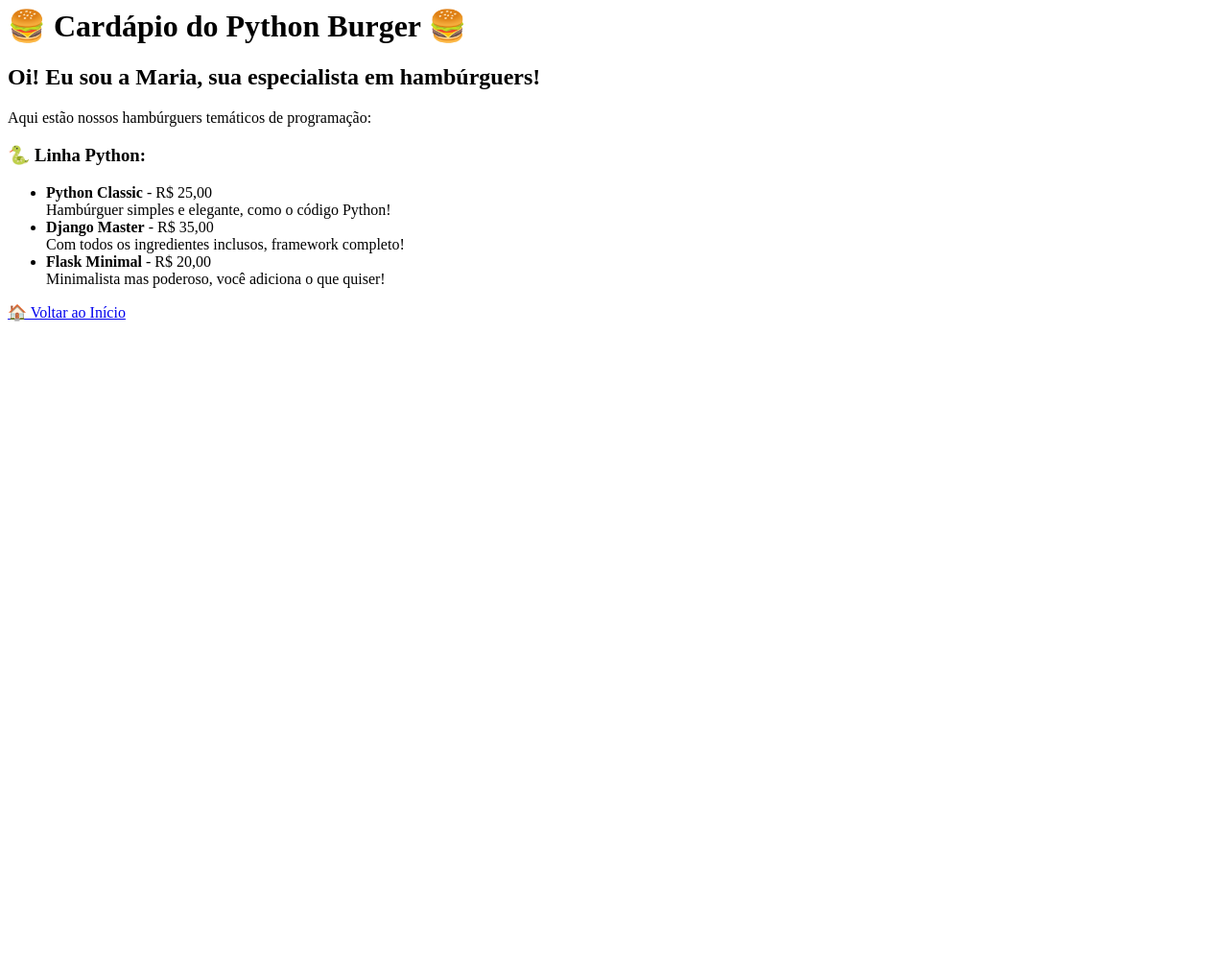
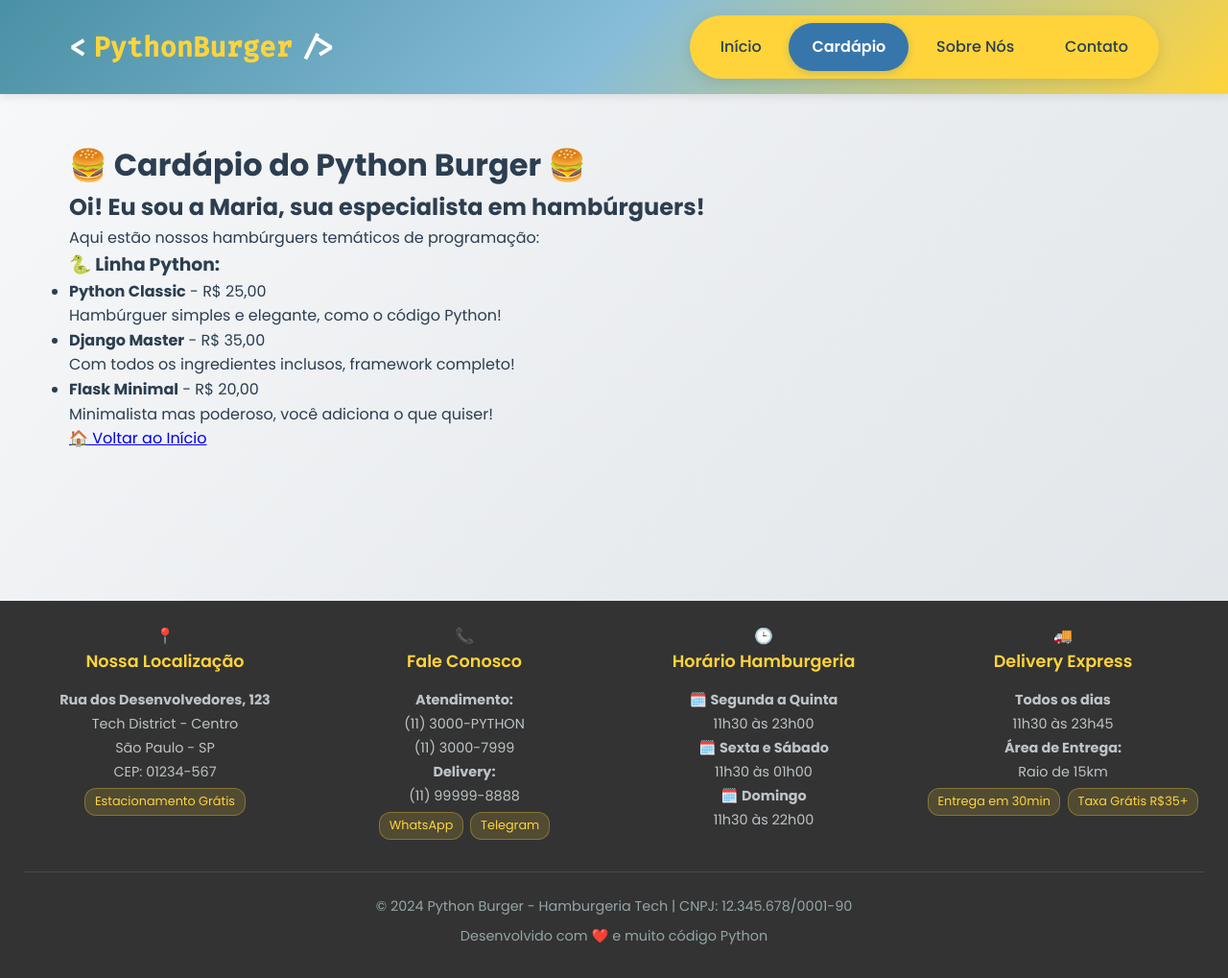
Before and after one commit to viiduke/PythonBurger, a Django app: page /cardapio/ in a window 1280 px wide. Shown: the whole page at 96% size. Before the commit the page ends 335 px from the top, so only its background shows below. Run offline with Django 5.2, Linux system fonts and the light colour scheme.

Commit message:
updating again

```diff
--- /dev/null
+++ b/cardapio/static/cardapio/css/base.css
@@ -0,0 +1,380 @@
+/* Python Burger - Layout Moderno e Inovador */
+
+@import url('https://fonts.googleapis.com/css2?family=Poppins:wght@300;400;500;600;700&family=Fira+Code:wght@400;500&display=swap');
+
+/* Reset e base */
+* {
+    margin: 0;
+    padding: 0;
+    box-sizing: border-box;
+}
+
+body {
+    font-family: 'Poppins', sans-serif;
+    line-height: 1.6;
+    color: #2c3e50;
+    background: linear-gradient(135deg, #f8f9fa 0%, #e9ecef 50%, #dee2e6 100%);
+    min-height: 100vh;
+}
+
+/* Header com navegação destacada */
+.header {
+    background: linear-gradient(135deg, #4a90a4 0%, #87bdd8 50%, #ffd43b 100%);
+    color: #ffffff;
+    padding: 1rem 0;
+    position: sticky;
+    top: 0;
+    z-index: 1000;
+    box-shadow: 0 2px 10px rgba(0, 0, 0, 0.1);
+}
+
+.header-container {
+    max-width: 1200px;
+    margin: 0 auto;
+    display: flex;
+    justify-content: space-between;
+    align-items: center;
+    padding: 0 2rem;
+}
+
+/* Logo harmonizado */
+.logo {
+    font-family: 'Fira Code', monospace;
+    font-size: 1.8rem;
+    font-weight: 600;
+    color: #ffd43b;
+    text-decoration: none;
+    position: relative;
+    transition: all 0.3s ease;
+}
+
+.logo::before {
+    content: '<';
+    color: #ffffff;
+    margin-right: 0.5rem;
+}
+
+.logo::after {
+    content: '/>';
+    color: #ffffff;
+    margin-left: 0.5rem;
+}
+
+.logo:hover {
+    transform: scale(1.05);
+    text-shadow: 0 0 15px rgba(255, 212, 59, 0.4);
+}
+
+/* Navegação com fundo amarelo */
+.nav {
+    display: flex;
+    gap: 0.3rem;
+    background: #ffd43b;
+    padding: 0.5rem;
+    border-radius: 50px;
+    box-shadow: 0 4px 15px rgba(0, 0, 0, 0.1);
+}
+
+.nav-link {
+    color: #2c3e50;
+    text-decoration: none;
+    padding: 0.75rem 1.5rem;
+    border-radius: 25px;
+    font-weight: 500;
+    transition: all 0.3s ease;
+    position: relative;
+    background: transparent;
+    border: none;
+}
+
+.nav-link:hover {
+    background: rgba(255, 255, 255, 0.3);
+    transform: translateY(-1px);
+}
+
+.nav-link.active {
+    background: #3776ab;
+    color: #ffffff;
+    font-weight: 600;
+    box-shadow: 0 2px 8px rgba(55, 118, 171, 0.3);
+}
+
+/* Área de conteúdo */
+.content {
+    max-width: 1200px;
+    margin: 0 auto;
+    padding: 3rem 2rem;
+    min-height: 60vh;
+}
+
+.default-content {
+    text-align: center;
+    padding: 4rem 0;
+}
+
+.default-content h2 {
+    font-size: 3.5rem;
+    font-weight: 700;
+    margin-bottom: 1.5rem;
+    background: linear-gradient(135deg, #3776ab 0%, #ffd43b 100%);
+    -webkit-background-clip: text;
+    -webkit-text-fill-color: transparent;
+    background-clip: text;
+}
+
+.default-content p {
+    font-size: 1.3rem;
+    color: #6c757d;
+    max-width: 600px;
+    margin: 0 auto 2rem;
+}
+
+.hero-code {
+    background: #1e1e1e;
+    border-radius: 15px;
+    padding: 1.5rem;
+    margin: 2rem auto;
+    max-width: 500px;
+    box-shadow: 0 10px 30px rgba(0, 0, 0, 0.2);
+}
+
+.hero-code code {
+    font-family: 'Fira Code', monospace;
+    color: #ffd43b;
+    font-size: 1.1rem;
+}
+
+/* Footer grid sem quebras */
+.footer-grid {
+    display: grid;
+    grid-template-columns: repeat(4, 1fr);
+    gap: 1rem;
+    margin-bottom: 2rem;
+}
+
+.footer-section {
+    text-align: center;
+    min-width: 0; /* Permite que o conteúdo encolha */
+}
+
+.footer-section p {
+    margin-bottom: 0.3rem;
+    line-height: 1.4;
+    text-align: center;
+    color: #bdc3c7;
+    font-size: 0.9rem;
+}
+
+.footer-section h4 {
+    color: #ffd43b;
+    margin-bottom: 1rem;
+    font-size: 1.1rem;
+    font-weight: 600;
+    text-align: center;
+    white-space: nowrap; /* Evita quebra do título */
+}
+
+.info-tag {
+    display: inline-block;
+    background: rgba(255, 212, 59, 0.15);
+    color: #ffd43b;
+    padding: 0.2rem 0.6rem;
+    border-radius: 12px;
+    font-size: 0.8rem;
+    margin: 0.1rem;
+    border: 1px solid rgba(255, 212, 59, 0.3);
+}
+
+/* Footer bottom */
+.footer-bottom {
+    border-top: 1px solid rgba(255, 255, 255, 0.1);
+    padding-top: 1.5rem;
+    text-align: center;
+}
+
+.footer-bottom p {
+    color: #95a5a6;
+    font-size: 0.9rem;
+    margin-bottom: 0.5rem;
+}
+
+.tech-badge {
+    display: inline-block;
+    background: linear-gradient(45deg, #3776ab, #ffd43b);
+    color: #2c3e50;
+    padding: 0.5rem 1rem;
+    border-radius: 25px;
+    font-family: 'Fira Code', monospace;
+    font-weight: 500;
+    margin: 0.5rem;
+    box-shadow: 0 4px 15px rgba(0, 0, 0, 0.1);
+}
+
+/* Animações suaves */
+@keyframes fadeInUp {
+    from {
+        opacity: 0;
+        transform: translateY(20px);
+    }
+    to {
+        opacity: 1;
+        transform: translateY(0);
+    }
+}
+
+.footer-section {
+    animation: fadeInUp 0.6s ease forwards;
+}
+
+.footer-section:nth-child(1) { animation-delay: 0.1s; }
+.footer-section:nth-child(2) { animation-delay: 0.2s; }
+.footer-section:nth-child(3) { animation-delay: 0.3s; }
+.footer-section:nth-child(4) { animation-delay: 0.4s; }
+
+/* Menu hambúrguer */
+.hamburger {
+    display: none;
+    flex-direction: column;
+    cursor: pointer;
+    padding: 0.5rem;
+    border-radius: 8px;
+    background: rgba(255, 255, 255, 0.1);
+    border: 1px solid rgba(255, 255, 255, 0.2);
+    transition: all 0.3s ease;
+}
+
+.hamburger:hover {
+    background: rgba(255, 212, 59, 0.2);
+    transform: scale(1.05);
+}
+
+.hamburger span {
+    width: 25px;
+    height: 3px;
+    background: #ffffff;
+    margin: 3px 0;
+    transition: all 0.3s ease;
+    border-radius: 2px;
+}
+
+.hamburger.active span:nth-child(1) {
+    transform: rotate(45deg) translate(5px, 5px);
+}
+
+.hamburger.active span:nth-child(2) {
+    opacity: 0;
+}
+
+.hamburger.active span:nth-child(3) {
+    transform: rotate(-45deg) translate(7px, -6px);
+}
+
+/* Navegação mobile */
+.nav.mobile-open {
+    display: flex;
+    flex-direction: column;
+    position: absolute;
+    top: 100%;
+    right: 2rem;
+    background: #ffd43b;
+    border-radius: 15px;
+    box-shadow: 0 8px 25px rgba(0, 0, 0, 0.2);
+    padding: 1rem;
+    gap: 0.5rem;
+    z-index: 1000;
+    min-width: 200px;
+}
+
+.nav.mobile-open .nav-link {
+    text-align: center;
+    padding: 1rem;
+    border-radius: 10px;
+}
+
+/* Footer estilizado */
+.footer {
+    background: #333;
+    color: white;
+    text-align: center;
+    padding: 1.5rem;
+    margin-top: 3rem;
+}
+
+/* Responsividade melhorada */
+@media (max-width: 1024px) {
+    .footer-grid {
+        grid-template-columns: repeat(2, 1fr);
+        gap: 2rem;
+    }
+
+    .footer-section h4 {
+        white-space: normal;
+        font-size: 1rem;
+    }
+}
+
+@media (max-width: 768px) {
+    .header-container {
+        position: relative;
+    }
+
+    .hamburger {
+        display: flex;
+    }
+
+    .nav {
+        display: none;
+        position: absolute;
+        top: 100%;
+        right: 0;
+    }
+
+    .logo {
+        font-size: 1.5rem;
+    }
+
+    .content {
+        padding: 2rem 1rem;
+    }
+
+    .default-content h2 {
+        font-size: 2.5rem;
+    }
+
+    .footer-grid {
+        grid-template-columns: 1fr;
+        gap: 1.5rem;
+    }
+
+    .footer-container {
+        padding: 0 1rem;
+    }
+
+    .hero-code {
+        margin: 1rem;
+        padding: 1rem;
+    }
+}
+
+@media (max-width: 480px) {
+    .default-content h2 {
+        font-size: 2rem;
+    }
+
+    .logo {
+        font-size: 1.3rem;
+    }
+
+    .footer-section p {
+        font-size: 0.85rem;
+    }
+
+    .header-container {
+        padding: 0 1rem;
+    }
+
+    .nav.mobile-open {
+        right: 1rem;
+        min-width: 180px;
+    }
+}
--- /dev/null
+++ b/cardapio/static/cardapio/js/script.js
@@ -0,0 +1,26 @@
+// JavaScript do Python Burger - Interatividade simples
+
+// Aguarda a página carregar completamente
+document.addEventListener('DOMContentLoaded', function() {
+
+    // Mensagem de boas-vindas no console
+    console.log('🍔 Bem-vindo ao Python Burger! Sistema carregado com sucesso!');
+
+    // Adiciona efeito de click nos links do menu
+    const menuLinks = document.querySelectorAll('.nav a');
+
+    menuLinks.forEach(function(link) {
+        link.addEventListener('click', function() {
+            console.log('🔗 Navegando para: ' + link.textContent);
+        });
+    });
+
+    // Destaca o item de menu atual
+    const currentUrl = window.location.pathname;
+    menuLinks.forEach(function(link) {
+        if (link.getAttribute('href') === currentUrl) {
+            link.style.background = '#3776AB';
+            link.style.color = 'white';
+        }
+    });
+});
--- a/cardapio/templates/cardapio/base.html
+++ b/cardapio/templates/cardapio/base.html
@@ -1,43 +1,161 @@
+{% load static %}
+
 <!DOCTYPE html>
 <html lang="pt-BR">
 <head>
     <meta charset="UTF-8">
     <meta name="viewport" content="width=device-width, initial-scale=1.0">
-    <title>{% block titulo %}Python Burger{% endblock %}</title>
-    <style>
-        body { font-family: Arial, sans-serif; margin: 0; background: #f5f5f5; }
-        .header { background: #3776AB; color: white; padding: 1rem; text-align: center; }
-        .nav { background: #FFD43B; padding: 0.5rem; text-align: center; }
-        .nav a { margin: 0 1rem; text-decoration: none; color: #333; font-weight: bold; }
-        .content { max-width: 800px; margin: 2rem auto; padding: 1rem; background: white; border-radius: 8px; }
-        .footer { background: #333; color: white; text-align: center; padding: 1rem; margin-top: 2rem; }
-    </style>
+    <title>{% block titulo %}Python Burger - Hamburgeria Tech{% endblock %}</title>
+    <link rel="stylesheet" href="{% static 'cardapio/css/base.css' %}">
+    <link rel="stylesheet" href="{% static 'cardapio/css/style.css' %}">
 </head>
 <body>
-    <!-- Header padrão do Python Burger -->
+    <!-- Header responsivo com menu hambúrguer -->
     <header class="header">
-        <h1>🍔 Python Burger 🍔</h1>
-        <p>O melhor hambúrguer da linguagem Python!</p>
+        <div class="header-container">
+            <a href="/" class="logo">PythonBurger</a>
+
+            <!-- Menu hambúrguer (mobile) -->
+            <div class="hamburger" onclick="toggleMenu()">
+                <span></span>
+                <span></span>
+                <span></span>
+            </div>
+
+            <!-- Navegação (desktop) -->
+            <nav class="nav" id="navMenu">
+                <a href="/" class="nav-link active">Início</a>
+                <a href="/cardapio/" class="nav-link">Cardápio</a>
+                <a href="/sobre/" class="nav-link">Sobre Nós</a>
+                <a href="/contato/" class="nav-link">Contato</a>
+            </nav>
+        </div>
     </header>
 
-    <!-- Menu de navegação padrão -->
-    <nav class="nav">
-        <a href="/">🏠 Início</a>
-        <a href="/cardapio/">🍔 Cardápio</a>
-        <a href="/sobre/">📖 Nossa História</a>
-        <a href="/contato/">📞 Contato</a>
-    </nav>
-
-    <!-- Área de conteúdo personalizable -->
+    <!-- Área de conteúdo -->
     <main class="content">
         {% block conteudo %}
-        <p>Conteúdo padrão da página</p>
+        <div class="default-content">
+            <h2>Bem-vindo ao Python Burger!</h2>
+            <p>A hamburgeria que combina código limpo com sabores excepcionais. Aqui, cada prato é desenvolvido com a precisão de um algoritmo perfeito.</p>
+
+            <div class="hero-code">
+                <code>
+                    def experiencia_gastronomica():<br>
+                    &nbsp;&nbsp;&nbsp;&nbsp;return "Sabor excepcional + Ambiente tech"
+                </code>
+            </div>
+
+            <div class="tech-badge">🐍 Powered by Python</div>
+            <div class="tech-badge">🍔 Compiled with Love</div>
+        </div>
         {% endblock %}
     </main>
 
-    <!-- Footer padrão -->
+    <!-- Footer convencional moderno -->
     <footer class="footer">
-        <p>© 2024 Python Burger - Todos os direitos reservados</p>
+        <div class="footer-container">
+            <div class="footer-grid">
+
+                <div class="footer-section">
+                    <span class="footer-icon">📍</span>
+                    <h4>Nossa Localização</h4>
+                    <p><strong>Rua dos Desenvolvedores, 123</strong></p>
+                    <p>Tech District - Centro</p>
+                    <p>São Paulo - SP</p>
+                    <p>CEP: 01234-567</p>
+                    <div class="info-tag">Estacionamento Grátis</div>
+                </div>
+
+                <div class="footer-section">
+                    <span class="footer-icon">📞</span>
+                    <h4>Fale Conosco</h4>
+                    <p><strong>Atendimento:</strong></p>
+                    <p>(11) 3000-PYTHON</p>
+                    <p>(11) 3000-7999</p>
+                    <p><strong>Delivery:</strong></p>
+                    <p>(11) 99999-8888</p>
+                    <div class="info-tag">WhatsApp</div>
+                    <div class="info-tag">Telegram</div>
+                </div>
+
+                <div class="footer-section">
+                    <span class="footer-icon">🕒</span>
+                    <h4>Horário Hamburgeria</h4>
+                    <p>🗓️ <strong>Segunda a Quinta</strong></p>
+                    <p>11h30 às 23h00</p>
+                    <p>🗓️ <strong>Sexta e Sábado</strong></p>
+                    <p>11h30 às 01h00</p>
+                    <p>🗓️ <strong>Domingo</strong></p>
+                    <p>11h30 às 22h00</p>
+                </div>
+
+                <div class="footer-section">
+                    <span class="footer-icon">🚚</span>
+                    <h4>Delivery Express</h4>
+                    <p><strong>Todos os dias</strong></p>
+                    <p>11h30 às 23h45</p>
+                    <p><strong>Área de Entrega:</strong></p>
+                    <p>Raio de 15km</p>
+                    <div class="info-tag">Entrega em 30min</div>
+                    <div class="info-tag">Taxa Grátis R$35+</div>
+                </div>
+
+            </div>
+
+            <div class="footer-bottom">
+                <p>© 2024 Python Burger - Hamburgeria Tech | CNPJ: 12.345.678/0001-90</p>
+                <p>Desenvolvido com ❤️ e muito código Python</p>
+            </div>
+        </div>
     </footer>
+
+    <script src="{% static 'cardapio/js/script.js' %}"></script>
+
+    <script>
+        // JavaScript para menu hambúrguer e navegação ativa
+        function toggleMenu() {
+            const nav = document.getElementById('navMenu');
+            const hamburger = document.querySelector('.hamburger');
+
+            nav.classList.toggle('mobile-open');
+            hamburger.classList.toggle('active');
+        }
+
+        // Fechar menu ao clicar fora
+        document.addEventListener('click', function(event) {
+            const nav = document.getElementById('navMenu');
+            const hamburger = document.querySelector('.hamburger');
+
+            if (!hamburger.contains(event.target) && !nav.contains(event.target)) {
+                nav.classList.remove('mobile-open');
+                hamburger.classList.remove('active');
+            }
+        });
+
+        // Marcar link ativo baseado na URL atual
+        document.addEventListener('DOMContentLoaded', function() {
+            const navLinks = document.querySelectorAll('.nav-link');
+            const currentPage = window.location.pathname;
+
+            navLinks.forEach(link => {
+                link.classList.remove('active');
+                if (link.getAttribute('href') === currentPage) {
+                    link.classList.add('active');
+                }
+            });
+
+            // Fechar menu mobile ao clicar em link
+            navLinks.forEach(link => {
+                link.addEventListener('click', function() {
+                    const nav = document.getElementById('navMenu');
+                    const hamburger = document.querySelector('.hamburger');
+
+                    nav.classList.remove('mobile-open');
+                    hamburger.classList.remove('active');
+                });
+            });
+        });
+    </script>
 </body>
 </html>
--- /dev/null
+++ b/cardapio/templates/cardapio/cardapio.html
@@ -0,0 +1,22 @@
+<!-- Herda do template base -->
+{% extends 'cardapio/base.html' %}
+
+<!-- Personaliza o título da página -->
+{% block titulo %}Python Burger - Cardápio{% endblock %}
+
+<!-- Conteúdo específico da página -->
+{% block conteudo %}
+    <h1>🍔 Cardápio do Python Burger 🍔</h1>
+    <h2>Oi! Eu sou a {{ atendente }}, sua especialista em hambúrguers!</h2>
+    <p>Aqui estão nossos hambúrguers temáticos de programação:</p>
+
+    <h3>🐍 Linha Python:</h3>
+    <ul>
+        {% for hamburguer in hamburguers %}
+            <li><strong>{{ hamburguer.nome }}</strong> - R$ {{ hamburguer.preco }}<br>
+                {{ hamburguer.descricao }}</li>
+        {% endfor %}
+    </ul>
+
+    <p><a href='/'>🏠 Voltar ao Início</a></p>
+{% endblock %}
--- a/cardapio/views.py
+++ b/cardapio/views.py
@@ -25,76 +25,50 @@ def home(request):
 # View da página do cardápio
 def cardapio(request):
     # Maria, especialista em hambúrguers, apresenta o cardápio
-    cardapio_html = """
-    <h1>🍔 Cardápio do Python Burger 🍔</h1>
-    <h2>Oi! Eu sou a Maria, sua especialista em hambúrguers!</h2>
-    <p>Aqui estão nossos hambúrguers temáticos de programação:</p>
+    contexto = {
+        'atendente': 'Maria',
+        'restaurante': 'Python Burger',
 
-    <h3>🐍 Linha Python:</h3>
-    <ul>
-        <li><strong>Python Classic</strong> - R$ 25,00<br>
-            Hambúrguer simples e elegante, como o código Python!</li>
-        <li><strong>Django Master</strong> - R$ 35,00<br>
-            Com todos os ingredientes inclusos, framework completo!</li>
-        <li><strong>Flask Minimal</strong> - R$ 20,00<br>
-            Minimalista mas poderoso, você adiciona o que quiser!</li>
-    </ul>
+        # Lista dos hambúrguers com informações organizadas
+        'hamburguers': [
+            {
+                'nome': 'Python Classic',
+                'preco': '25,00',
+                'descricao': 'Hambúrguer simples e elegante, como o código Python!'
+            },
+            {
+                'nome': 'Django Master',
+                'preco': '35,00',
+                'descricao': 'Com todos os ingredientes inclusos, framework completo!'
+            },
+            {
+                'nome': 'Flask Minimal',
+                'preco': '20,00',
+                'descricao': 'Minimalista mas poderoso, você adiciona o que quiser!'
+            }
+        ]
+    }
 
-    <p><a href='/'>🏠 Voltar ao Início</a></p>
-    """
-    return HttpResponse(cardapio_html)
+    return render(request, 'cardapio/cardapio.html', contexto)
+
 
 # View da página sobre
 def sobre(request):
     # Carlos, o contador de histórias, fala sobre o restaurante
-    historia = """
-    <h1>📖 Nossa História</h1>
-    <h2>Olá! Eu sou o Carlos, guardião da história do Python Burger!</h2>
+    contexto = {
+        'atendente': 'Carlos'
+    }
 
-    <p>O Python Burger nasceu em 2024, quando um grupo de programadores Python
-    percebeu que precisava de um lugar especial para comer enquanto codam!</p>
-
-    <p>Nossa missão é simples: criar hambúrguers tão elegantes e saborosos
-    quanto o código Python - simples na aparência, mas poderosos no resultado!</p>
-
-    <h3>🏆 Nossos Valores:</h3>
-    <ul>
-        <li><strong>Simplicidade:</strong> Como Python, priorizamos o que funciona</li>
-        <li><strong>Qualidade:</strong> Cada hambúrguer é testado e aprovado</li>
-        <li><strong>Comunidade:</strong> Lugar de encontro para pythonistas</li>
-    </ul>
-
-    <p><a href='/'>🏠 Voltar ao Início</a></p>
-    """
-    return HttpResponse(historia)
+    return render(request, 'cardapio/sobre.html', contexto)
 
 # View da página de contato
 def contato(request):
     # Ana, responsável pelo atendimento, passa as informações
-    info_contato = """
-    <h1>📞 Fale Conosco</h1>
-    <h2>Oi! Eu sou a Ana, responsável pelo atendimento!</h2>
+    contexto = {
+        'atendente': 'Ana'
+    }
 
-    <p>Precisa falar conosco? Aqui estão nossas informações:</p>
-
-    <h3>📍 Endereço:</h3>
-    <p>Rua dos Pythonistas, 3776<br>
-    Bairro Framework - São Paulo/SP<br>
-    CEP: 01234-567</p>
-
-    <h3>📱 Telefones:</h3>
-    <ul>
-        <li><strong>Pedidos:</strong> (11) 3776-2024</li>
-        <li><strong>WhatsApp:</strong> (11) 9-9999-9999</li>
-    </ul>
-
-    <h3>🕒 Horário de Funcionamento:</h3>
-    <p>Segunda a Sexta: 11h às 22h<br>
-    Sábado e Domingo: 12h às 20h</p>
-
-    <p><a href='/'>🏠 Voltar ao Início</a></p>
-    """
-    return HttpResponse(info_contato)
+    return render(request, 'cardapio/contato.html', contexto)
 
 def hamburguer_detalhe(request, id):
     hamburguer_info = {
--- a/python_burger/settings.py
+++ b/python_burger/settings.py
@@ -117,6 +117,12 @@ USE_TZ = True
 
 STATIC_URL = 'static/'
 
+# Para desenvolvimento - onde encontrar arquivos estáticos
+STATICFILES_DIRS = []
+
+# Para produção - onde coletar todos os arquivos estáticos
+STATIC_ROOT = BASE_DIR / 'staticfiles'
+
 # Default primary key field type
 # https://docs.djangoproject.com/en/5.2/ref/settings/#default-auto-field
 
```
Also changed, not shown: cardapio/templates/cardapio/contato.html (added, +30 -0 lines), cardapio/templates/cardapio/sobre.html (added, +26 -0 lines).
